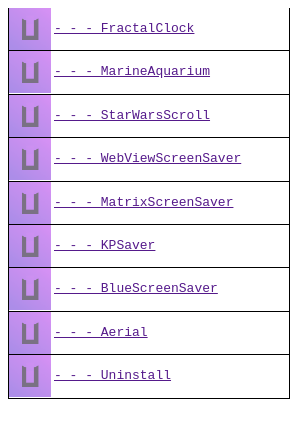
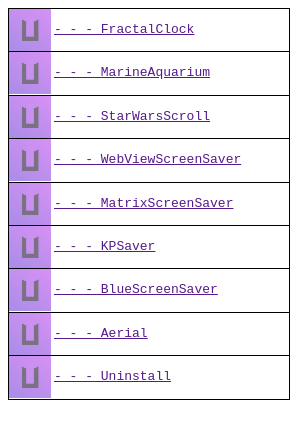
Before and after one commit to m-dimmitt-old/js_menubar_Dynamic_Wallpaper, an Electron app: page index.html in a window 300 px wide. Drawn offline with Linux system fonts and the light colour scheme.

Commit message:
index.html fix top border

```diff
--- a/index.html
+++ b/index.html
@@ -6,7 +6,7 @@
   <body>
 
     <a href="" onclick="return FractalClock();">
-      <div style="line-height: 265%; width: 280px;border: 1px solid black; border-top: none;">
+      <div style="line-height: 265%; width: 280px;border: 1px solid black;">
         <img src="assets/images/Uninstall.png" width="42" height="42" align="left"><code> - - - FractalClock</code>
       </div>
     </a>
```
